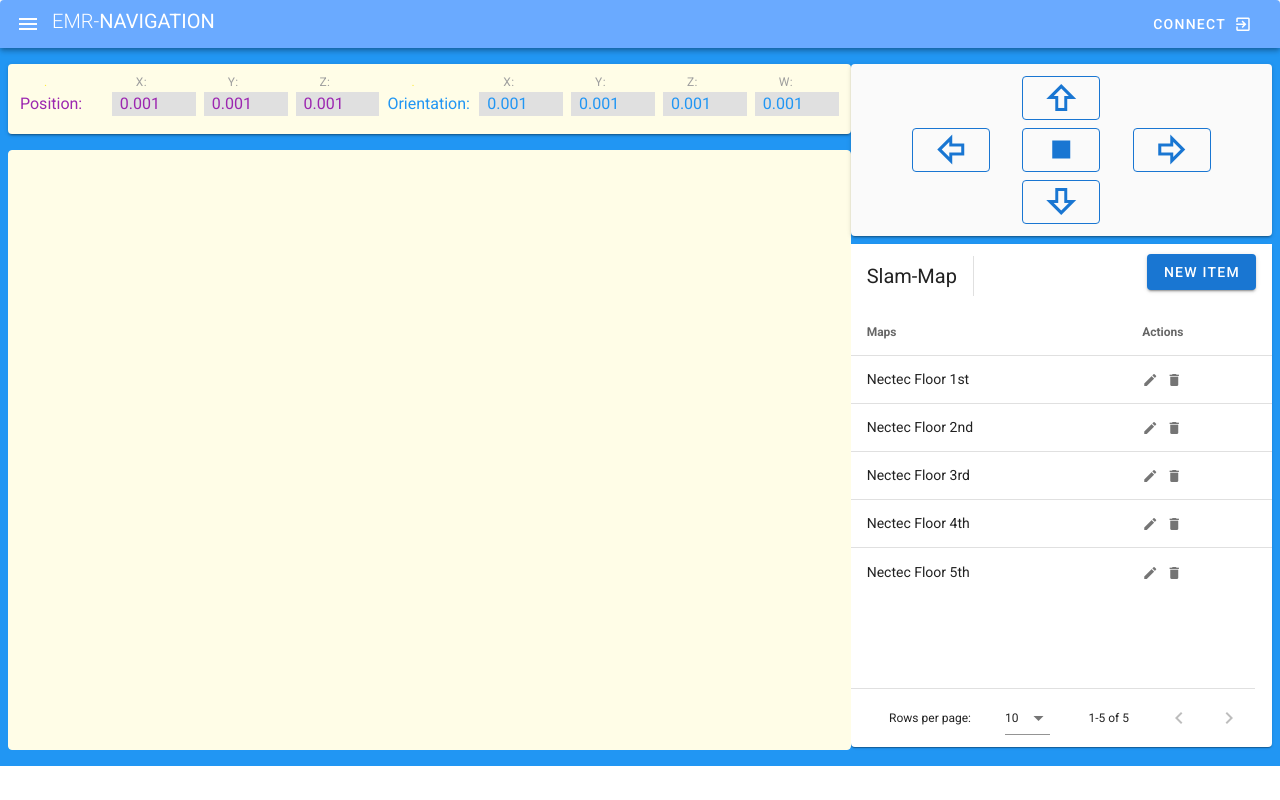
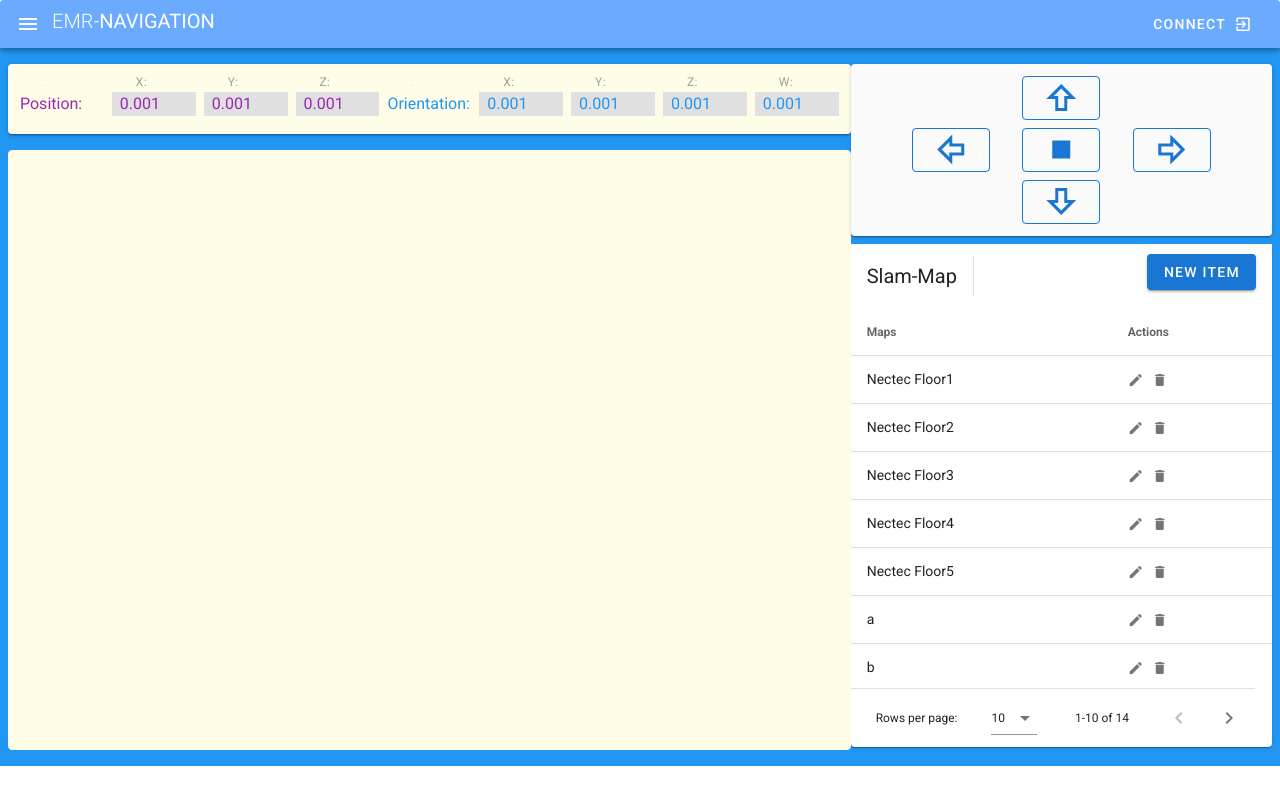
Before and after one commit to kcwuttikorn/emr-vue, a Vue app: page / in a window 1280 px wide. Built offline with nearby package versions, Linux system fonts and the light colour scheme; data requests are answered from the project's data file.

Commit message:
add new map to db

```diff
--- a/data/db.json
+++ b/data/db.json
@@ -1,9 +1,74 @@
 {
-    "maps":[
-        { "name": "Nectec Floor1","date": "2022-05-19" },
-        { "name": "Nectec Floor2","date": "2022-05-20" },
-        { "name": "Nectec Floor3","date": "2022-05-15" },
-        { "name": "Nectec Floor4","date": "2022-05-10" },
-        { "name": "Nectec Floor5","date": "2022-05-17" }
-    ]
+  "maps": [
+    {
+      "id": 0,
+      "name": "Nectec Floor1",
+      "date": "2022-05-19"
+    },
+    {
+      "id": 1,
+      "name": "Nectec Floor2",
+      "date": "2022-05-20"
+    },
+    {
+      "id": 2,
+      "name": "Nectec Floor3",
+      "date": "2022-05-15"
+    },
+    {
+      "id": 3,
+      "name": "Nectec Floor4",
+      "date": "2022-05-10"
+    },
+    {
+      "id": 4,
+      "name": "Nectec Floor5",
+      "date": "2022-05-17"
+    },
+    {
+      "name": "a",
+      "date": "2022-06-15",
+      "id": 5
+    },
+    {
+      "name": "b",
+      "date": "2022-06-15",
+      "id": 6
+    },
+    {
+      "name": "c",
+      "date": "2022-06-15",
+      "id": 7
+    },
+    {
+      "name": "d",
+      "date": "2022-06-15",
+      "id": 8
+    },
+    {
+      "name": "e",
+      "date": "2022-06-14",
+      "id": 9
+    },
+    {
+      "name": "f",
+      "date": "2022-06-05",
+      "id": 10
+    },
+    {
+      "name": "r",
+      "date": "2022-06-05",
+      "id": 11
+    },
+    {
+      "name": "h",
+      "date": "2022-06-15",
+      "id": 12
+    },
+    {
+      "name": "k",
+      "date": "2022-06-15",
+      "id": 13
+    }
+  ]
 }
--- a/package.json
+++ b/package.json
@@ -5,7 +5,7 @@
   "scripts": {
     "serve": "vue-cli-service serve",
     "build": "vue-cli-service build",
-    "db:serve": "json-sever --watch data/db/json --port=3001"
+    "db:serve": "json-server --watch data/db.json --port=3001"
   },
   "dependencies": {
     "axios": "^0.27.2",
--- a/src/views/SlamView.vue
+++ b/src/views/SlamView.vue
@@ -66,9 +66,12 @@
 
         <v-col cols="4">
           <!-- <v-container fluid > -->
-          <v-layout column align-center >
-            <v-card height="170x" width="500px" class="grey lighten-5 my-2 pa-3">
-
+          <v-layout column align-center>
+            <v-card
+              height="170x"
+              width="500px"
+              class="grey lighten-5 my-2 pa-3"
+            >
               <v-row dense>
                 <v-col cols="4" class="d-flex justify-center"></v-col>
                 <v-col cols="4" class="d-flex justify-center">
@@ -93,7 +96,7 @@
                   </v-btn>
                 </v-col>
                 <v-col cols="4" class="d-flex justify-start">
-                  <v-btn color="primary"  large outlined>
+                  <v-btn color="primary" large outlined>
                     <!-- <span>TR</span>      -->
                     <v-icon large>mdi-arrow-right-bold-outline</v-icon>
                   </v-btn>
@@ -110,16 +113,14 @@
                 <v-col cols="4" class="d-flex justify-center"></v-col>
               </v-row>
 
-         <!-- <v-btn color="primary" elevation="2" fab outlined></v-btn>
+              <!-- <v-btn color="primary" elevation="2" fab outlined></v-btn>
                   <v-btn color="primary" elevation="2" fab outlined></v-btn>
                   <v-btn color="primary" elevation="2" fab outlined></v-btn> -->
-
 
               <!-- <v-btn text color="white-grey">
                     <span>Connect</span>
                     <v-icon right>mdi-exit-to-app</v-icon>
                   </v-btn> -->
-
             </v-card>
           </v-layout>
 
@@ -132,7 +133,6 @@
                 class="elevation-1"
                 fixed-header
                 height="380px"
-
               >
                 <template v-slot:top>
                   <v-toolbar flat>
@@ -166,6 +166,31 @@
                                   v-model="editedItem.name"
                                   label="Map name"
                                 ></v-text-field>
+                              </v-col>
+                              <v-col cols="12" sm="6" md="4">
+                                <v-menu
+                                  v-model="menu2"
+                                  :close-on-content-click="false"
+                                  :nudge-right="40"
+                                  transition="scale-transition"
+                                  offset-y
+                                  min-width="auto"
+                                >
+                                  <template v-slot:activator="{ on, attrs }">
+                                    <v-text-field
+                                      v-model="date"
+                                      label="Create Map Date:"
+                                      prepend-icon="mdi-calendar"
+                                      readonly
+                                      v-bind="attrs"
+                                      v-on="on"
+                                    ></v-text-field>
+                                  </template>
+                                  <v-date-picker
+                                    v-model="date"
+                                    @input="menu2 = false"
+                                  ></v-date-picker>
+                                </v-menu>
                               </v-col>
                             </v-row>
                           </v-container>
@@ -213,7 +238,6 @@
                   </v-icon>
                   <v-icon small @click="deleteItem(item)"> mdi-delete </v-icon>
                 </template>
-
               </v-data-table>
             </v-flex>
           </v-layout>
@@ -226,13 +250,12 @@
 
 <script>
 //import HelloWorld from '../components/HelloWorld'
+import axios from "axios";
+const baseURL = "http://localhost:3001/maps";
 
 export default {
   name: "slam",
 
-  components: {
-    //HelloWorld,
-  },
   data: () => ({
     dialog: false,
     dialogDelete: false,
@@ -248,15 +271,33 @@ export default {
     // desserts: [],
     maps: [],
     editedIndex: -1,
+
     editedItem: {
       name: "",
-
+      date: ""
     },
     defaultItem: {
       name: "",
-
+      date: ""
     },
+    mapForm: {
+      name: "",
+      date: ""
+    },
+    date: (new Date(Date.now() - (new Date()).getTimezoneOffset() * 60000)).toISOString().substr(0, 10),
+      // menu: false,
+      // modal: false,
+    menu2: false,
   }),
+  async created(){
+    try{
+      const res = await axios.get(baseURL);
+      this.maps = res.data;
+      //console.log(res.data)
+    } catch(e){
+      console.log(e);
+    }
+  },
 
   computed: {
     formTitle() {
@@ -273,9 +314,9 @@ export default {
     },
   },
 
-  created() {
-    this.initialize();
-  },
+  // created() {
+  //   this.initialize();
+  // },
 
   methods: {
     initialize() {
@@ -303,6 +344,15 @@ export default {
 
 
       ];
+    },
+    async addMap(mapForm){
+      try{
+        const res = await axios.post(baseURL, mapForm);
+        this.maps = [...this.maps, res.data];
+        //console.log(this.map);
+      }catch(e){
+        console.log(e);
+      }
     },
 
     editItem(item) {
@@ -342,7 +392,20 @@ export default {
       if (this.editedIndex > -1) {
         Object.assign(this.maps[this.editedIndex], this.editedItem);
       } else {
-        this.maps.push(this.editedItem);
+
+
+       // this.editedItem.date = this.date;
+        //this.maps.push(this.editedItem);
+
+        this.mapForm.name = this.editedItem.name;
+        this.mapForm.date = this.date;
+        this.addMap(this.mapForm);
+
+        //console.log(this.editedItem);
+
+        //this.mapForm.name = this.editedItem.name;
+        //this.mapForm.date = this.editedItem.date;
+        //this.addMap(this.mapForm);
       }
       this.close();
     },
```
